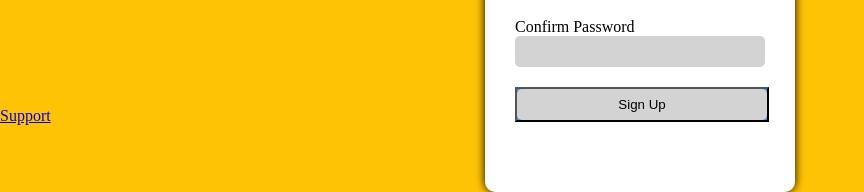
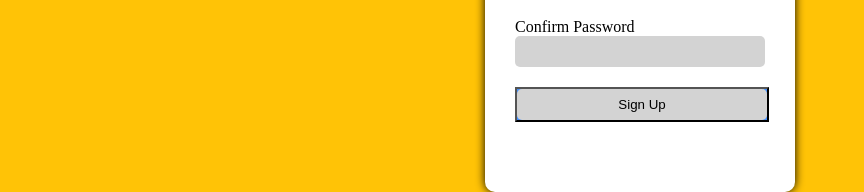
Before and after one commit to junqili259/ChewsForYou, a Flask app: page /register in a window 1280 px wide. Shown: the part 650-842 px from the top of the page, without its empty margins (0-864 px from the left). Run offline with Flask 2, Linux system fonts and the light colour scheme.

Commit message:
Update register.html

```diff
--- a/cloud_proj/templates/register.html
+++ b/cloud_proj/templates/register.html
@@ -32,7 +32,4 @@
         </div>
     </form>
 </body>
-<div class="support">
-    <footer><a href= "{{ url_for('support')}}">Support</a></footer>
-</div>
 </html>
```
